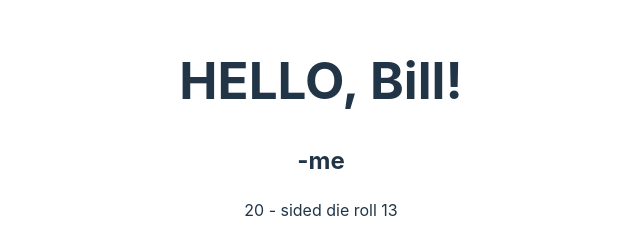
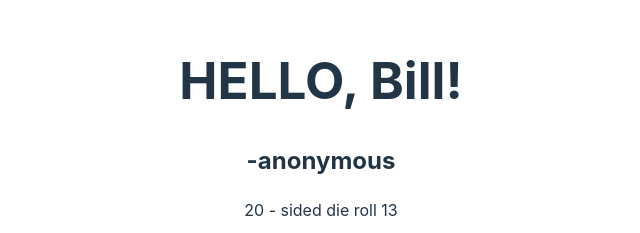
Before and after one commit to Shessire/Web-Dev-Practice, a React (Vite) app in the folder react-practice/: page / in a window 1280 px wide. Shown: the part 232-465 px from the top of the page, without its empty margins (319-959 px from the left). Built offline with nearby package versions, Linux system fonts and the light colour scheme.

Commit message:
Setting Default Prop Values

```diff
--- a/react-practice/src/App.jsx
+++ b/react-practice/src/App.jsx
@@ -6,9 +6,9 @@ function App() {
 
   return (
     <>
-      <Greeter person="Bill" from="me"/>
+      <Greeter person="Bill"/>
       <Die2 numSides={20}/>
-      <Die2 numSides={6}/>
+      <Die2/>
       <Die2 numSides={10}/>
     </>
   )
--- a/react-practice/src/Die2.jsx
+++ b/react-practice/src/Die2.jsx
@@ -1,4 +1,4 @@
-function Die2 ({ numSides }) {
+function Die2 ({ numSides = 6 }) {
     const roll = Math.floor(Math.random() * numSides) + 1
 
     return (
--- a/react-practice/src/Greeter.jsx
+++ b/react-practice/src/Greeter.jsx
@@ -1,4 +1,4 @@
-function Greeter({person, from}) {
+function Greeter({person, from = "anonymous"}) {
     return (
     <>
         <h1>HELLO, {person}!</h1>
```
